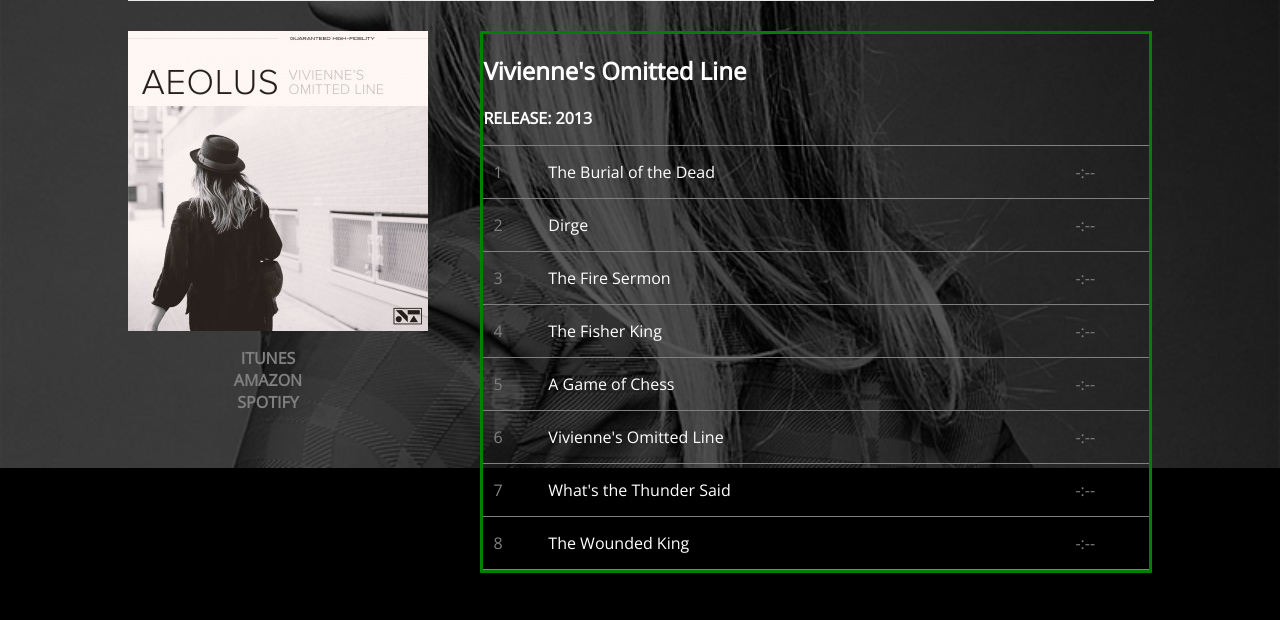
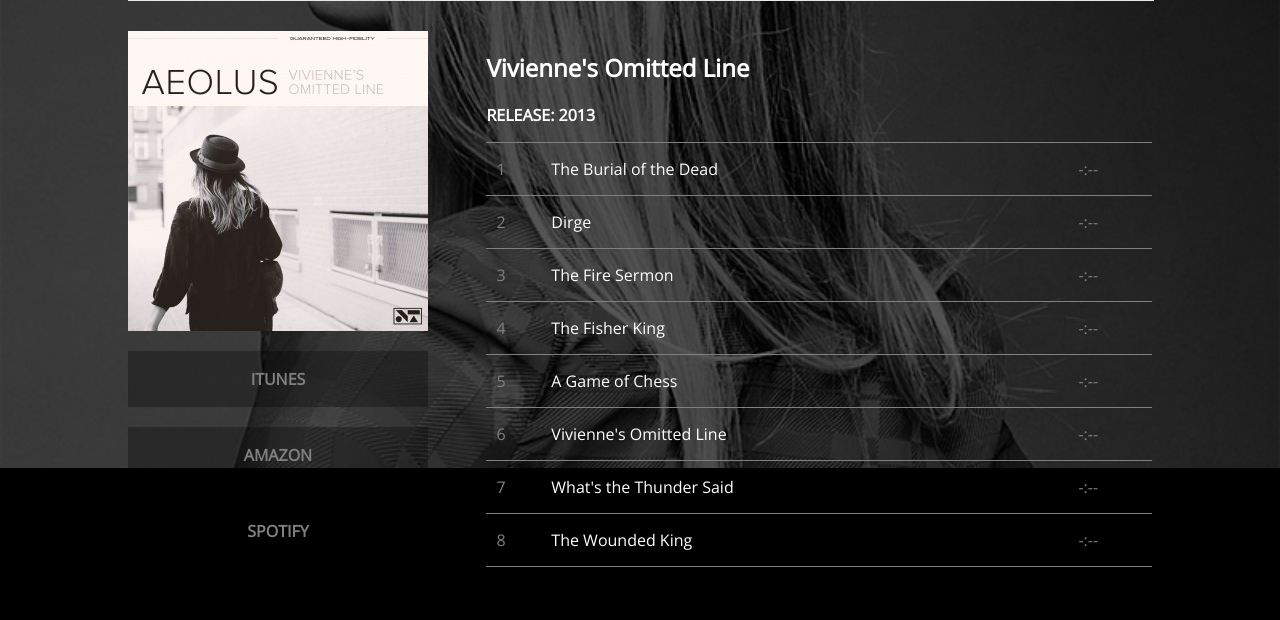
Before and after one commit to Mathilde-Garin/Obsidian, a plain HTML site: page index-page-music.html in a window 1280 px wide. Shown: the part 332-952 px from the top of the page. Drawn offline with nearby package versions, Linux system fonts and the light colour scheme.

Commit message:
MAJ-2 Julien 16h22

```diff
--- a/index-page-music.html
+++ b/index-page-music.html
@@ -43,14 +43,16 @@
 
 <!--LIENS#################################################################################-->
 
-    <section>
-      <nav class="liens">
-        <ul class="liens">
-          <li class="liens"><strong>ITUNES</strong></li>
-          <li class="liens"><strong>AMAZON</strong></li>
-          <li class="liens"><strong>SPOTIFY</strong></li>
-        </ul>
-      </nav>
+    <section class="liens">
+      <div class="itunes">
+        <p><strong>ITUNES</strong></p>
+      </div>
+      <div class="amazon">
+        <p><strong>AMAZON</strong></p>
+      </div>
+      <div class="spotify">
+        <p><strong>SPOTIFY</strong></p>
+      </div>
     </section>
   </div>
 
--- a/styles-music.css
+++ b/styles-music.css
@@ -12,6 +12,7 @@ body {
 }
 
 /*HEADER*/
+
 header {
 	height: 260px;
 }
@@ -80,9 +81,34 @@ h5 {
 /*LIENS*/
 
 .liens {
-	width: 200px;
-	flex-direction: column;
-	align-items: baseline;
+	width: 300px;
+	margin-top: 20px;
+}
+
+.itunes {
+	padding-top: 1px;
+	padding-bottom: 1px;
+	margin-bottom: 20px;
+	background-color: black;
+	background-color: rgba(0,0,0,0.3);
+	text-align: center;
+}
+
+.amazon {
+	padding-top: 1px;
+	padding-bottom: 1px;
+	margin-bottom: 20px;
+	background-color: black;
+	background-color: rgba(0,0,0,0.3);
+	text-align: center;
+}
+
+.spotify {
+	padding-top: 1px;
+	padding-bottom: 1px;
+	margin-bottom: 20px;
+	background-color: black;
+	background-color: rgba(0,0,0,0.3);
 	text-align: center;
 }
 
@@ -92,36 +118,30 @@ h5 {
 
 .release {
 	color: white;
-
 }
 
 /*TABLEAU*/
 
 .Album {
-	border: solid green;
 	width: 65%;
 	float: right;
 	margin-bottom: 50px;
-
 }
 
 table {
 	width: 100%;
 	border-collapse: collapse;
-
 }
 
 table tr {
 	border-bottom: solid 1px gray;
 	border-top: solid 1px gray;
-
 }
 
 table td {
 	padding-bottom: 15px;
 	padding-top: 15px;
 	padding-left: 10px;
-
 }
 
 .piste {
@@ -130,7 +150,6 @@ table td {
 
 .chanson {
 	color: white;
-
 }
 
 /*BANDEAU*/
@@ -140,24 +159,22 @@ table td {
 	justify-content: space-between;
 	margin-bottom: 20px;
 	margin-top: 20px;
-
 }
 
 .bloc1 {
 	float left;
 	width: 450px;
-
+	margin-right: 20px;
 }
 
 .bloc2 {
 	width: 450px;
-
 }
 
 .bloc3 {
 	width: 450px;
 	float right;
-
+	margin-left: 20px;
 }
 
 /*FOOTER*/
@@ -165,7 +182,6 @@ table td {
 hr {
 	margin-bottom: 30px;
 	color: gray;
-
 }
 
 .icones {
@@ -174,7 +190,6 @@ hr {
 	width: 450px;
 	display: flex;
 	justify-content: space-between;
-
 }
 
 footer h1 {
@@ -184,5 +199,4 @@ footer h1 {
 	color: white;
 	margin-top: 30px;
 	padding-top: 0px;
-
 }
```
